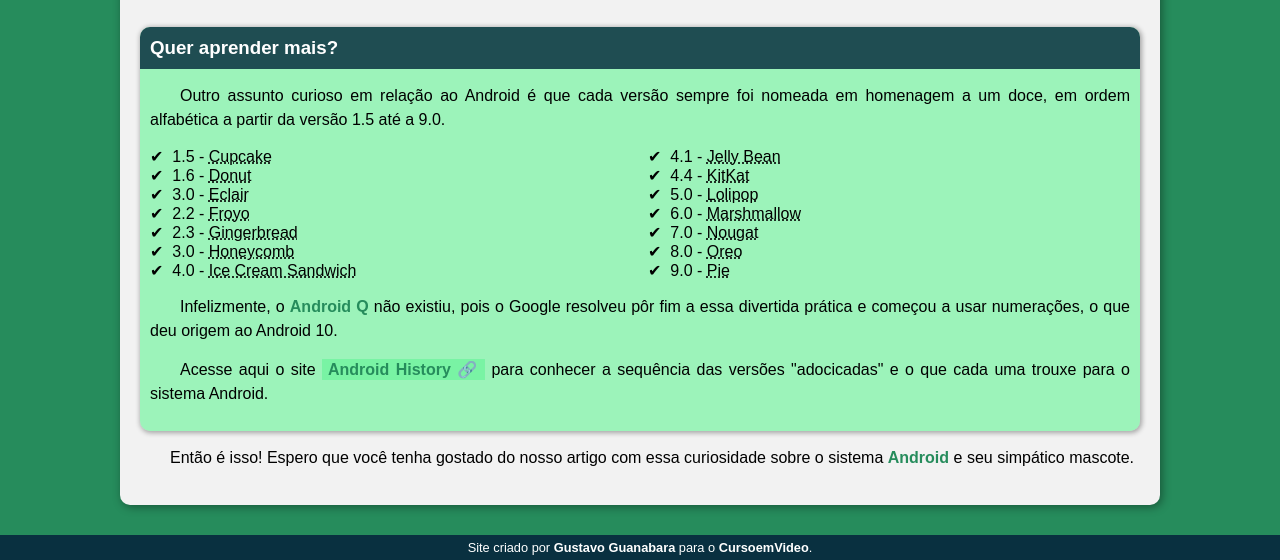
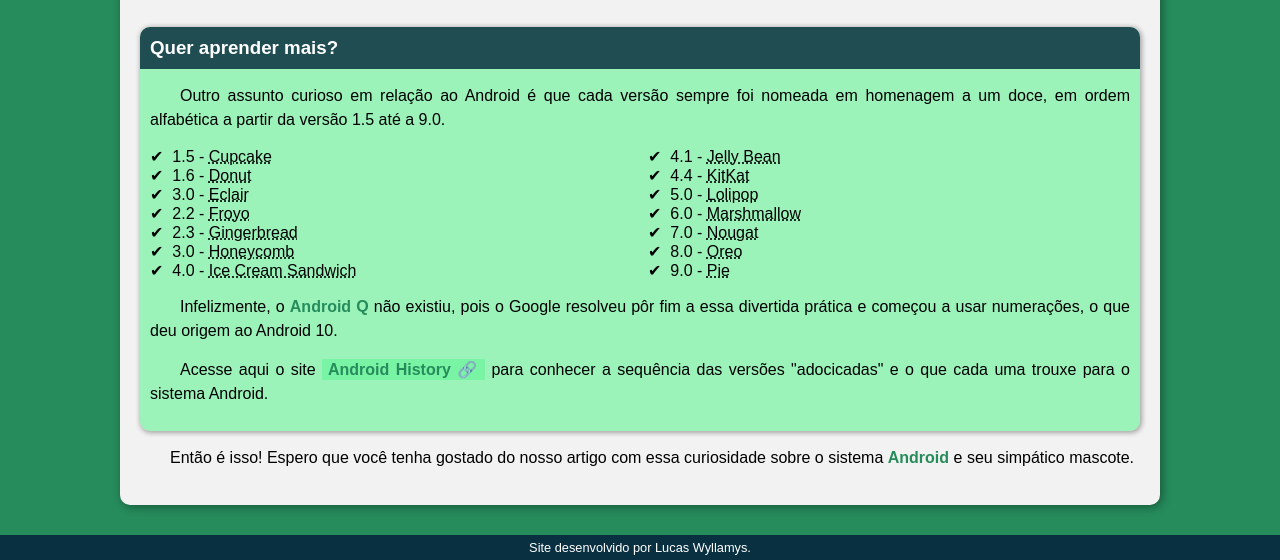
Before and after one commit to LucasWyllamys/projeto-android, a plain HTML site: page index.html in a window 1280 px wide. Shown: the part 2160-2720 px from the top of the page. Drawn offline with Linux system fonts and the light colour scheme.

Commit message:
26.05.2024-15:15

```diff
--- a/index.html
+++ b/index.html
@@ -86,7 +86,7 @@
         </article>
     </main>
     <footer>    <!--Rodapé-->
-        <p>Site criado por <a href="https://gustavoguanabara.github.io/" target="_blank">Gustavo Guanabara</a> para o <a href="https://www.youtube.com/cursoemvideo" target="_blank">CursoemVideo</a>.</p>
+        <p>Site desenvolvido por Lucas Wyllamys.</p>
     </footer>
 </body>
 </html>
```
